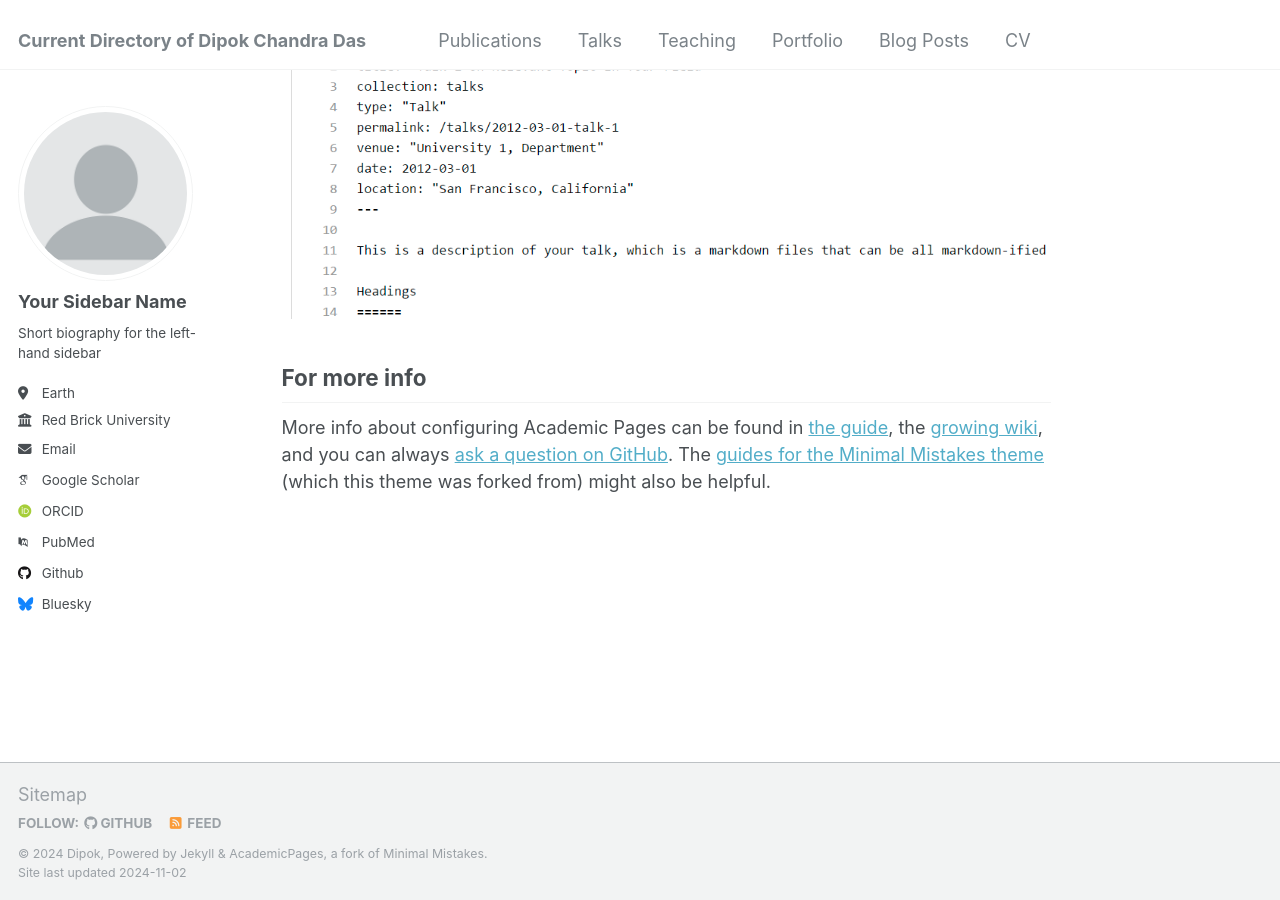
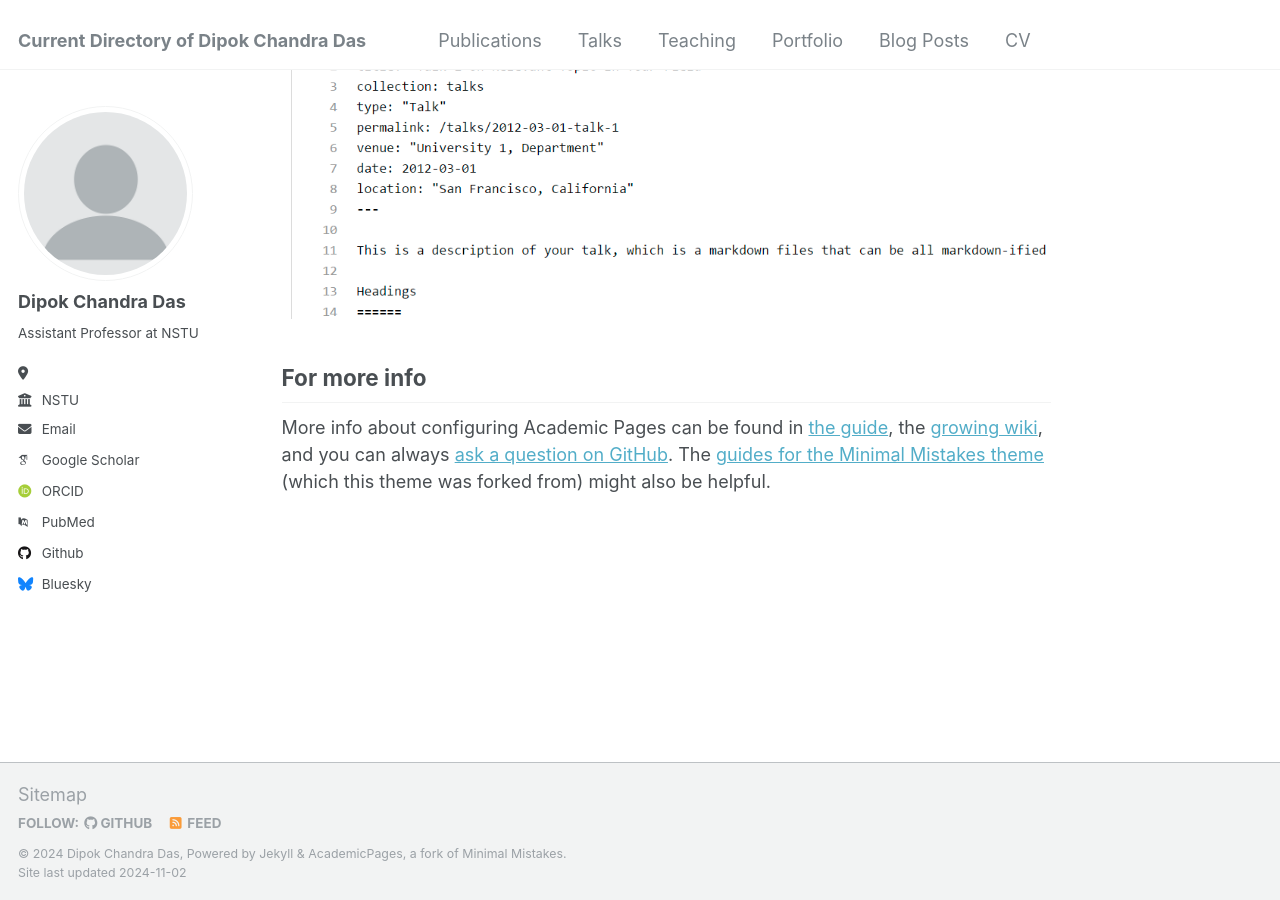
Before and after one commit to cd-dpk/cd-dpk.github.io, a Jekyll site: the page built from _pages/about.md, in a window 1280 px wide and 900 px high, scrolled down 2643 px. Built offline with Jekyll 4.4.1, drawn with Linux system fonts in a browser that asks for light colours; some web fonts are replaced.

Commit message:
Update _config.yml

```diff
--- a/_config.yml
+++ b/_config.yml
@@ -10,11 +10,11 @@
 locale                   : "en-US"
 title                    : "Current Directory of Dipok Chandra Das"
 title_separator          : "-"
-name                     : &name "Dipok"
-description              : &description "personal description"
-url                      : https://academicpages.github.io # the base hostname & protocol for your site e.g. "https://mmistakes.github.io"
+name                     : &name "Dipok Chandra Das"
+description              : &description "Assistant Professor at NSTU"
+url                      : https://cd-dpk.github.io # the base hostname & protocol for your site e.g. "https://mmistakes.github.io"
 baseurl                  : "" # the subpath of your site, e.g. "/blog"
-repository               : "academicpages/academicpages.github.io"
+repository               : "cd-dpk.github.io"
 
 # Site Author - The following control what appear as part of the author content on the side bar.
 #               If a field is blank the icon and link will not appear, otherwise it will be shown.
@@ -22,13 +22,13 @@
 author:
   # Biographic information
   avatar           : "profile.png"
-  name             : "Your Sidebar Name"
-  pronouns         : # example: "she/her"
-  bio              : "Short biography for the left-hand sidebar"
-  location         : "Earth"
-  employer         : "Red Brick University"
+  name             : "Dipok Chandra Das"
+  pronouns         : # example: "he/his"
+  bio              : "Assistant Professor at NSTU"
+  location         : ""
+  employer         : "NSTU"
   uri              : # URL
-  email            : "none@example.org"
+  email            : "dipok.iit@nstu.edu.bd"
 
   # Academic websites
   arxiv            : # URL - Update with the correct link to your profile
```
